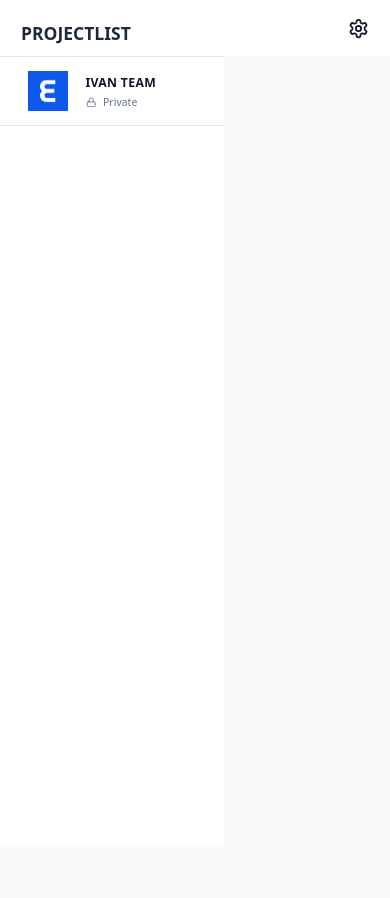
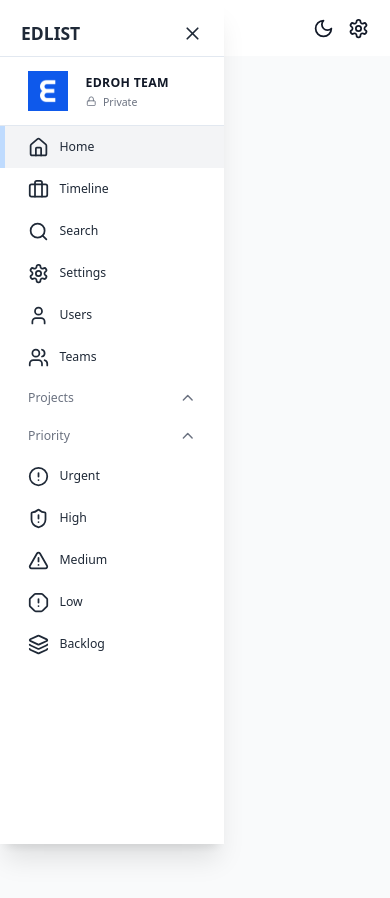
Before and after one commit to IvanMermelstein/pm-client, a Next.js app: page / in a window 390 px wide. Built offline with nearby package versions, Linux system fonts and the light colour scheme; no server answers.

Commit message:
Sidebar responsive

```diff
--- a/src/app/(components)/Navbar/index.tsx
+++ b/src/app/(components)/Navbar/index.tsx
@@ -1,32 +1,65 @@
 import React from 'react';
-import { Search, Settings } from 'lucide-react';
+import { Menu, Moon, Search, Settings, Sun } from 'lucide-react';
 import Link from 'next/link';
+import { useAppDispatch, useAppSelector } from '@/app/redux';
+import { setIsDarkMode, setIsSidebarCollapsed } from '@/app/state';
 
 const Navbar = () => {
+  const dispatch = useAppDispatch();
+  const isSidebarCollapsed = useAppSelector(
+    (state) => state.global.isSidebarCollapsed,
+  );
+  const isDarkMode = useAppSelector((state) => state.global.isDarkMode);
+
   return (
-    <div className='flex items-center justify-between bg-white px-4 py-3 dark:bg-black dark:px-4 dark:py-3'>
-      { /* Search Bar */ }
-      <div className='flex items-center gap-8'>
-        <div className='relative flex h-min w-[200px]'>
-          <Search className='absolute left-[4px] top-1/2 mr-2 h-5 w-5 -translate-y-1/2 transform cursor-pointer dark:text-white' />
+    <div className="flex items-center justify-between bg-white px-4 py-3 dark:bg-black">
+      {/* Search Bar */}
+      <div className="flex items-center gap-8">
+        {!isSidebarCollapsed ? null : (
+          <button
+            onClick={() => dispatch(setIsSidebarCollapsed(!isSidebarCollapsed))}
+          >
+            <Menu className="h-8 w-8 dark:text-white" />
+          </button>
+        )}
+        <div className="relative flex h-min w-[200px]">
+          <Search className="absolute left-[4px] top-1/2 mr-2 h-5 w-5 -translate-y-1/2 transform cursor-pointer dark:text-white" />
           <input
-            className='w-full rounded border-none bg-slate-100 p-2 pl-8 placeholder-slate-500 focus:border-transparent focus:outline-none dark:bg-slate-700 dark:text-white dark:placeholder-white'
-            type='search'
-            placeholder='Search...'
+            className="w-full rounded border-none bg-gray-100 p-2 pl-8 placeholder-gray-500 focus:border-transparent focus:outline-none dark:bg-gray-700 dark:text-white dark:placeholder-white"
+            type="search"
+            placeholder="Search..."
           />
         </div>
       </div>
-      { /* Icons */ }
-      <div className='flex items-center'>
+
+      {/* Icons */}
+      <div className="flex items-center">
+        <button
+          onClick={() => dispatch(setIsDarkMode(!isDarkMode))}
+          className={
+            isDarkMode
+              ? `rounded p-2 dark:hover:bg-gray-700`
+              : `rounded p-2 hover:bg-gray-100`
+          }
+        >
+          {isDarkMode ? (
+            <Sun className="h-6 w-6 cursor-pointer dark:text-white" />
+          ) : (
+            <Moon className="h-6 w-6 cursor-pointer dark:text-white" />
+          )}
+        </button>
         <Link
-          href={'/settings'}
-          className='h-min w-min rounded p-2 hover:bg-slate-100'
+          href="/settings"
+          className={
+            isDarkMode
+              ? `h-min w-min rounded p-2 dark:hover:bg-gray-700`
+              : `h-min w-min rounded p-2 hover:bg-gray-100`
+          }
         >
-          <Settings className='h-6 w-6 cursor-pointer dark:text-white' />
+          <Settings className="h-6 w-6 cursor-pointer dark:text-white" />
         </Link>
-        <div className='ml-2 mr-5 hidden min-h-[2em] w-[0.1rem] bg-slate-200 md:inline-block'>
+        <div className="ml-2 mr-5 hidden min-h-[2em] w-[0.1rem] bg-gray-200 md:inline-block"></div>
 
-        </div>
       </div>
     </div>
   );
--- a/src/app/(components)/Sidebar/index.tsx
+++ b/src/app/(components)/Sidebar/index.tsx
@@ -1,42 +1,154 @@
 "use client";
 import { useState } from "react";
 import Image from "next/image";
-import { LockIcon } from "lucide-react";
+import { AlertCircle, AlertOctagon, AlertTriangle, Briefcase, ChevronDown, ChevronUp, Home, Layers3, LockIcon, LucideIcon, Search, Settings, ShieldAlert, User, Users, X } from "lucide-react";
+import { usePathname } from "next/navigation";
+import { useAppDispatch, useAppSelector } from "@/app/redux";
+import { setIsSidebarCollapsed } from "@/app/state";
+import Link from "next/link";
 
 const Sidebar = () => {
   const [showProjects, setShowProjects] = useState(true);
   const [showPriority, setShowPriority] = useState(true);
 
-  const sidebarClassNames = `fixed flex flex-col h-[100%] justify-between shdow-xl
-    transition-all duration-300 h-full z-40 dark:bg-slate-900 overflow-y-auto bg-white
-    w-64`
+  const dispatch = useAppDispatch();
+  const isSidebarCollapsed = useAppSelector(
+    (state) => state.global.isSidebarCollapsed,
+  );
+
+  const sidebarClassNames = `fixed flex flex-col h-[100%] justify-between shadow-xl
+    transition-all duration-300 h-full z-40 dark:bg-black overflow-y-auto bg-white
+    ${isSidebarCollapsed ? "w-0 hidden" : "w-64"}
+  `;
 
   return (
     <div className={sidebarClassNames}>
       <div className="flex h-[100%] w-full flex-col justify-start">
         {/* TOP LOGO */}
         <div className="z-50 flex min-h-[56px] w-64 items-center justify-between bg-white px-6 pt-3 dark:bg-black">
-          <div className="text-xl font-bold text-slate-800 dark:text-white">
-            PROJECTLIST
+          <div className="text-xl font-bold text-gray-800 dark:text-white">
+            EDLIST
           </div>
+          {isSidebarCollapsed ? null : (
+            <button
+              className="py-3"
+              onClick={() => {
+                dispatch(setIsSidebarCollapsed(!isSidebarCollapsed));
+              }}
+            >
+              <X className="h-6 w-6 text-gray-800 hover:text-gray-500 dark:text-white" />
+            </button>
+          )}
         </div>
         {/* TEAM */}
         <div className="flex items-center gap-5 border-y-[1.5px] border-slate-200 px-8 py-4 dark:border-slate-700">
           <Image src={"/logo.png"} alt="Logo" width={40} height={40} />
           <div>
-            <h3 className="text-md font-bold tracking-wide dark:text-slate-200">
-              IVAN TEAM
+            <h3 className="text-md font-bold tracking-wide dark:text-gray-200">
+              EDROH TEAM
             </h3>
-            <div className="mt-1 flex items-center gap-2">
-              <LockIcon className="mt-[0.1rem] h-3 w-3 text-slate-500 dark:text-slate-400" />
-              <p className="text-xs text-slate-500">Private</p>
+            <div className="mt-1 flex items-start gap-2">
+              <LockIcon className="mt-[0.1rem] h-3 w-3 text-gray-500 dark:text-gray-400" />
+              <p className="text-xs text-gray-500">Private</p>
             </div>
           </div>
         </div>
         {/* NAVBAR LINKS */}
+        <nav className="z-10 w-full">
+          <SidebarLink icon={Home} label="Home" href="/" />
+          <SidebarLink icon={Briefcase} label="Timeline" href="/timeline" />
+          <SidebarLink icon={Search} label="Search" href="/search" />
+          <SidebarLink icon={Settings} label="Settings" href="/settings" />
+          <SidebarLink icon={User} label="Users" href="/users" />
+          <SidebarLink icon={Users} label="Teams" href="/teams" />
+        </nav>
+
+        {/* PROJECTS LINKS */}
+        <button
+          onClick={() => setShowProjects((prev) => !prev)}
+          className="flex w-full items-center justify-between px-8 py-3 text-gray-500"
+        >
+          <span className="">Projects</span>
+          {showProjects ? (
+            <ChevronUp className="h-5 w-5" />
+          ) : (
+            <ChevronDown className="h-5 w-5" />
+          )}
+        </button>
+        {/* PROJECTS LIST */}
+
+        {/* PRIORITIES LINKS */}
+        <button
+          onClick={() => setShowPriority((prev) => !prev)}
+          className="flex w-full items-center justify-between px-8 py-3 text-gray-500"
+        >
+          <span className="">Priority</span>
+          {showPriority ? (
+            <ChevronUp className="h-5 w-5" />
+          ) : (
+            <ChevronDown className="h-5 w-5" />
+          )}
+        </button>
+        {showPriority && (
+          <>
+            <SidebarLink
+              icon={AlertCircle}
+              label="Urgent"
+              href="/priority/urgent"
+            />
+            <SidebarLink
+              icon={ShieldAlert}
+              label="High"
+              href="/priority/high"
+            />
+            <SidebarLink
+              icon={AlertTriangle}
+              label="Medium"
+              href="/priority/medium"
+            />
+            <SidebarLink icon={AlertOctagon} label="Low" href="/priority/low" />
+            <SidebarLink
+              icon={Layers3}
+              label="Backlog"
+              href="/priority/backlog"
+            />
+          </>
+        )}
       </div>
+
     </div>
-  )
+  );
+};
+
+interface SidebarLinkProps {
+  href: string;
+  icon: LucideIcon;
+  label: string;
+}
+
+const SidebarLink = ({ href, icon: Icon, label }: SidebarLinkProps) => {
+  const pathname = usePathname();
+  const isActive =
+    pathname === href || (pathname === "/" && href === "/dashboard");
+
+  return (
+    <Link href={href} className="w-full">
+      <div
+        className={`relative flex cursor-pointer items-center gap-3 transition-colors hover:bg-gray-100 dark:bg-black dark:hover:bg-gray-700 ${
+          isActive ? "bg-gray-100 text-white dark:bg-gray-600" : ""
+        } justify-start px-8 py-3`}
+      >
+        {isActive && (
+          <div className="absolute left-0 top-0 h-[100%] w-[5px] bg-blue-200" />
+        )}
+
+        <Icon className="h-6 w-6 text-gray-800 dark:text-gray-100" />
+        <span className={`font-medium text-gray-800 dark:text-gray-100`}>
+          {label}
+        </span>
+      </div>
+    </Link>
+  );
 };
 
 export default Sidebar;
--- a/src/app/dashboardWrapper.tsx
+++ b/src/app/dashboardWrapper.tsx
@@ -5,43 +5,41 @@
 import Sidebar from '@/app/(components)/Sidebar';
 import StoreProvider, { useAppSelector } from './redux';
 
-const DashboardLayout = ({ children } : {children: React.ReactNode}) => {
+const DashboardLayout = ({ children }: { children: React.ReactNode }) => {
   const isSidebarCollapsed = useAppSelector(
-    (state) => state.global.isSidebarCollapsed
+    (state) => state.global.isSidebarCollapsed,
   );
   const isDarkMode = useAppSelector((state) => state.global.isDarkMode);
 
   useEffect(() => {
     if (isDarkMode) {
-      document.documentElement.classList.add('dark');
+      document.documentElement.classList.add("dark");
     } else {
-      document.documentElement.classList.remove('dark');
+      document.documentElement.classList.remove("dark");
     }
-  }, [isDarkMode]);
+  });
 
   return (
-    <div className='flex min-h-screen w-full bg-slate-50 text-slate-900'>
+    <div className="flex min-h-screen w-full bg-gray-50 text-gray-900">
       <Sidebar />
       <main
-        className={`flex w-full flex-col bg-slate-50 dark:bg-dark-bg ${
+        className={`flex w-full flex-col bg-gray-50 dark:bg-dark-bg ${
           isSidebarCollapsed ? "" : "md:pl-64"
         }`}
       >
         <Navbar />
-        { children }
+        {children}
       </main>
     </div>
   );
 };
 
-const DashboardWrapper = ({ children } : {children: React.ReactNode}) => {
+const DashboardWrapper = ({ children }: { children: React.ReactNode }) => {
   return (
     <StoreProvider>
-      <DashboardLayout>
-        { children }
-      </DashboardLayout>
+      <DashboardLayout>{children}</DashboardLayout>
     </StoreProvider>
   );
-}
+};
 
 export default DashboardWrapper;
--- a/src/app/globals.css
+++ b/src/app/globals.css
@@ -15,6 +15,6 @@
   height: 100%;
   width: 100%;
   @apply text-sm;
-  @apply bg-slate-400;
-  @apply text-slate-900;
+  @apply bg-white;
+  @apply dark:bg-black;
 }
```
